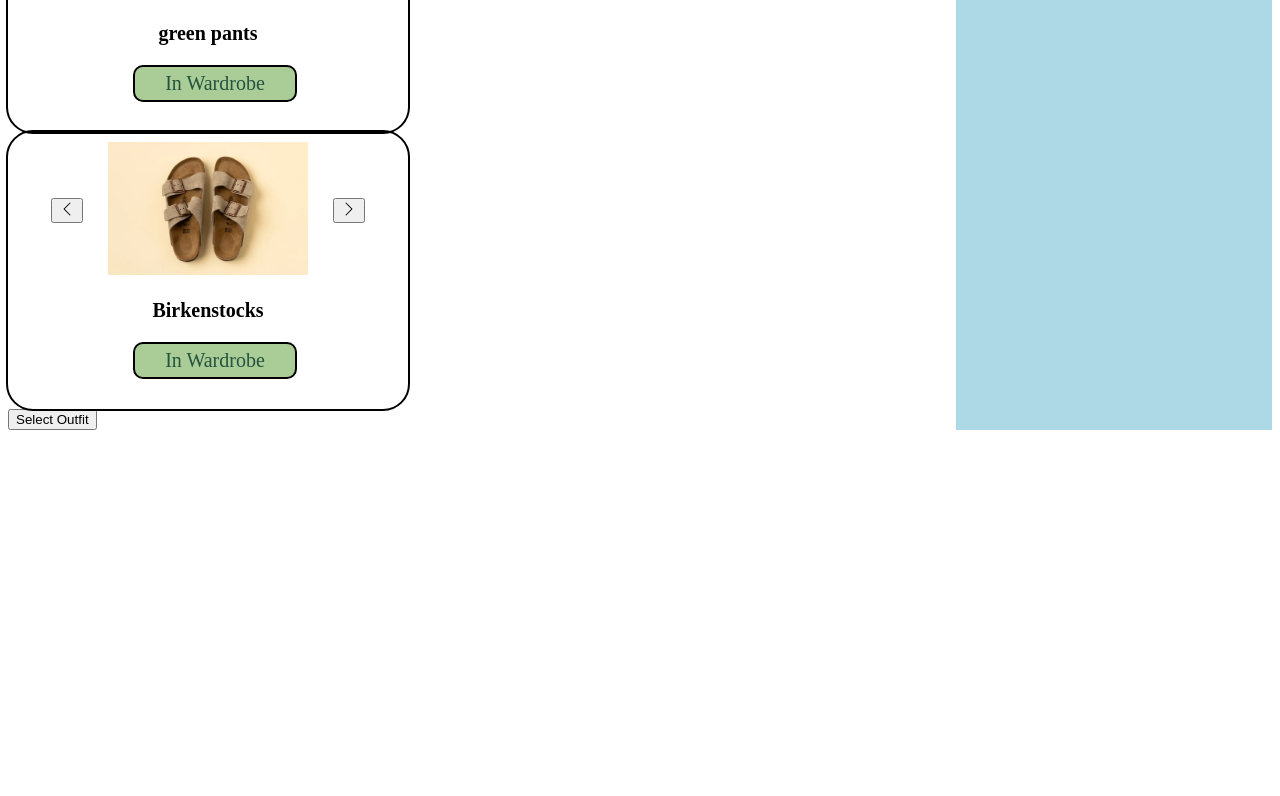
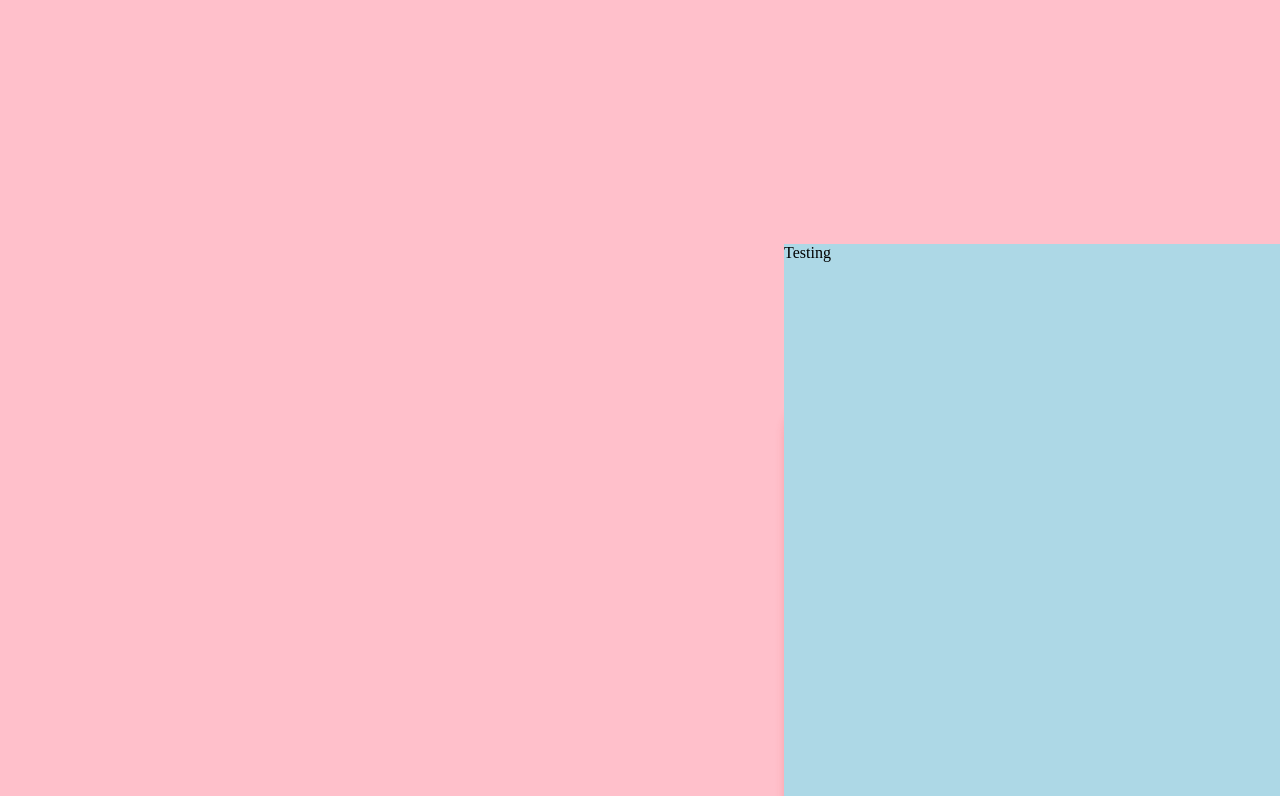
Before and after one commit to ikranw/SmartWardrobe, a Svelte app in the folder smart-wardrobe/: page / in a window 1280 px wide. Shown: the part 564-1360 px from the top of the page. Before the commit the page ends 1002 px from the top, so only its background shows below. Built offline with nearby package versions, Linux system fonts and the light colour scheme.

Commit message:
Rectangle inside picker

```diff
--- a/smart-wardrobe/src/App.svelte
+++ b/smart-wardrobe/src/App.svelte
@@ -9,20 +9,18 @@
 console.log(bottoms)
 console.log(shoes)
 
-
 </script>
 
 <main>
   <div class="full-page">
     <div class="main-view">
+      <div class="wardrobe-container">
+        <ClothesPicker type="tops"/>
+        <ClothesPicker type="bottoms" />
+        <ClothesPicker type="shoes" />
+      </div>
 
-      <ClothesPicker type="tops"/>
 
-      <ClothesPicker type="bottoms" />
-
-      <ClothesPicker type="shoes" />
-
-      <button onclick={selectOutfit}>Select Outfit</button>
     </div>
     <div class="testing">Testing</div>
   </div>
--- a/smart-wardrobe/src/app.css
+++ b/smart-wardrobe/src/app.css
@@ -1,58 +1,77 @@
 :root {
   color: black;
-  background-color: white;
+  background-color: pink; }
+
+.html{
+  height: 100%;
+  width: 100%;
+}
+.full-page {
+    width: 100vw;
+    max-width: 100vw;
+    height: 100vh;
+    gap: 0;
+    display: grid;
+    grid-template-columns: 3fr 1fr;
+    grid-template-rows: 100vh;
 }
 
 .main-view {
   grid-area: mv;
-  /* background-image: radial-gradient(pink, purple); */
+  background-color: #aacc96;
+  justify-content: center;
+  align-items: center;
+  width: 100%;
+  height: 100%;
+  box-sizing: border-box;
+  display: grid;
+  padding-left: 20%;
+  padding-right:20%;
+  padding-top: 30%;
+  padding-bottom: 10%; }
+
+
+.wardrobe-container{
+  background-color: rgb(128, 128, 252);
+  border-radius: 35px;
+  border: 2px solid black;
+  padding: 30px;
+  display: flex;
+  flex-direction: column;
+  align-items: center;
+  gap: 20px;
+  box-shadow: 0 4px 10px rgba(224, 49, 49, 0.2);
 }
 
 .testing {
   grid-area: tst;
-  background-color: lightblue;
-}
-
-.full-page {
-  width: 100%;
-  max-width: 100vw;
-  display: grid;
-  grid-template-columns: 1fr 1fr 1fr 1fr;
-  grid-template-rows: auto;
-  grid-template-areas: "mv mv mv tst";
-  height: 100%
-}
+  background-color: lightblue; }
 
 .item-img {
   max-height: 200px;
-  max-width: 200px;
-}
+  max-width: 200px; }
 
 .top-picker {
   max-height: 500px;
   outline: 2px solid black;
-  border-radius: 25px;
+  border-radius: 15px;
   width: 400px;
-  padding-bottom: 10px;
-  background-color: white;
-}
+  padding: 20px;
+  background-color: white; }
 
 .top-view {
   display: flex;
   justify-content: center;
   align-items: center;
-  padding-top: 10px;
-}
+  padding-top: 20px; }
 
 .top-description {
   text-align: center;
-  vertical-align: middle
-}
+  vertical-align: middle }
 
 .top-img {
   width: 250px;
-  text-align: center
-}
+  text-align: center }
 
 .wardrobe {
   border:2px solid black;
@@ -62,5 +81,5 @@
   background-color: #aacc96;
   color: #25533f;
   padding: 5px;
-  margin-left: 125px
-}
+  margin-left: 125px;
+  align-items: center; }
--- a/smart-wardrobe/src/main.js
+++ b/smart-wardrobe/src/main.js
@@ -10,4 +10,5 @@
 
 export function selectOutfit(){
   alert("Outfit Dispensed")
+
 }
```
